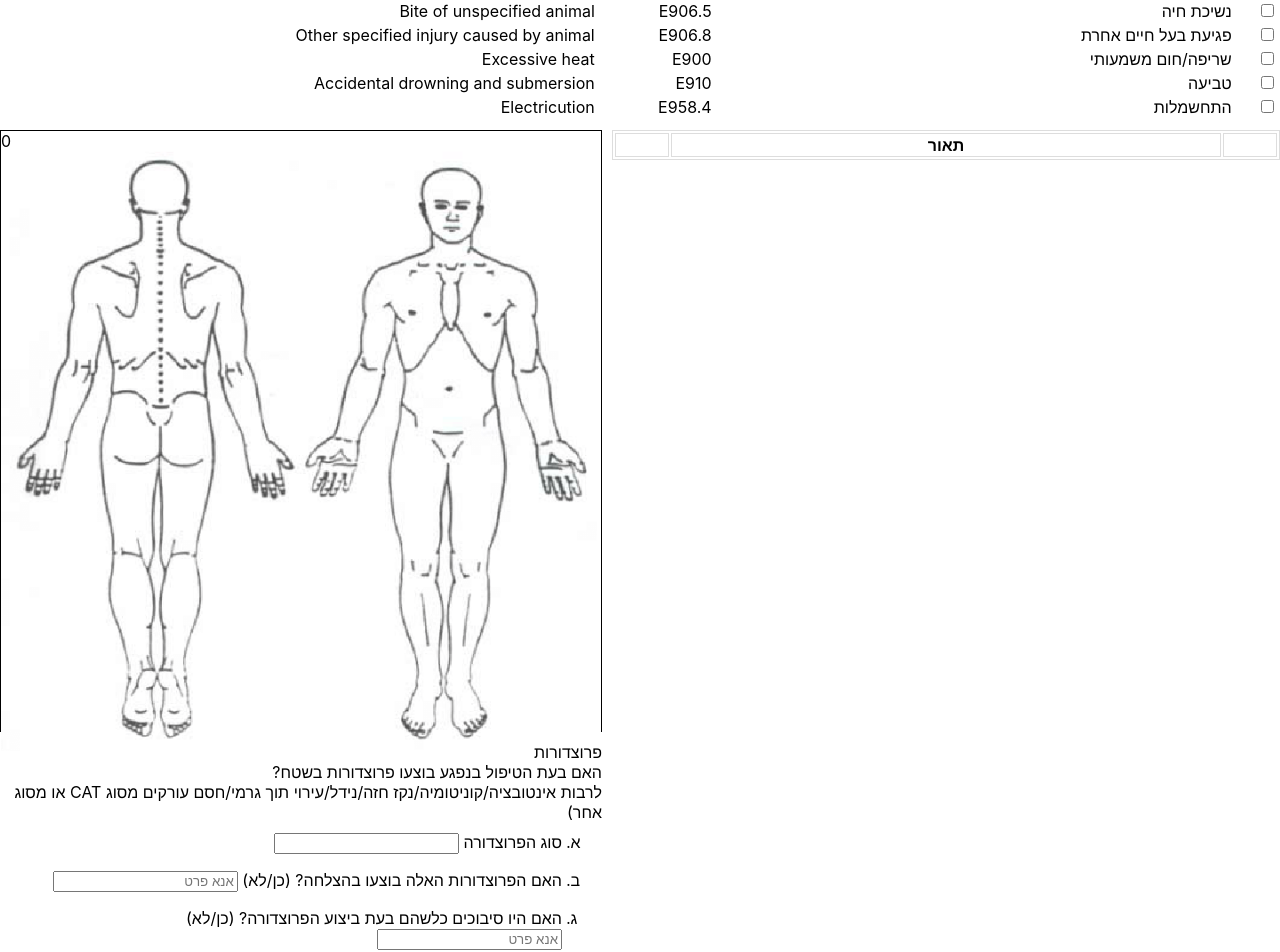
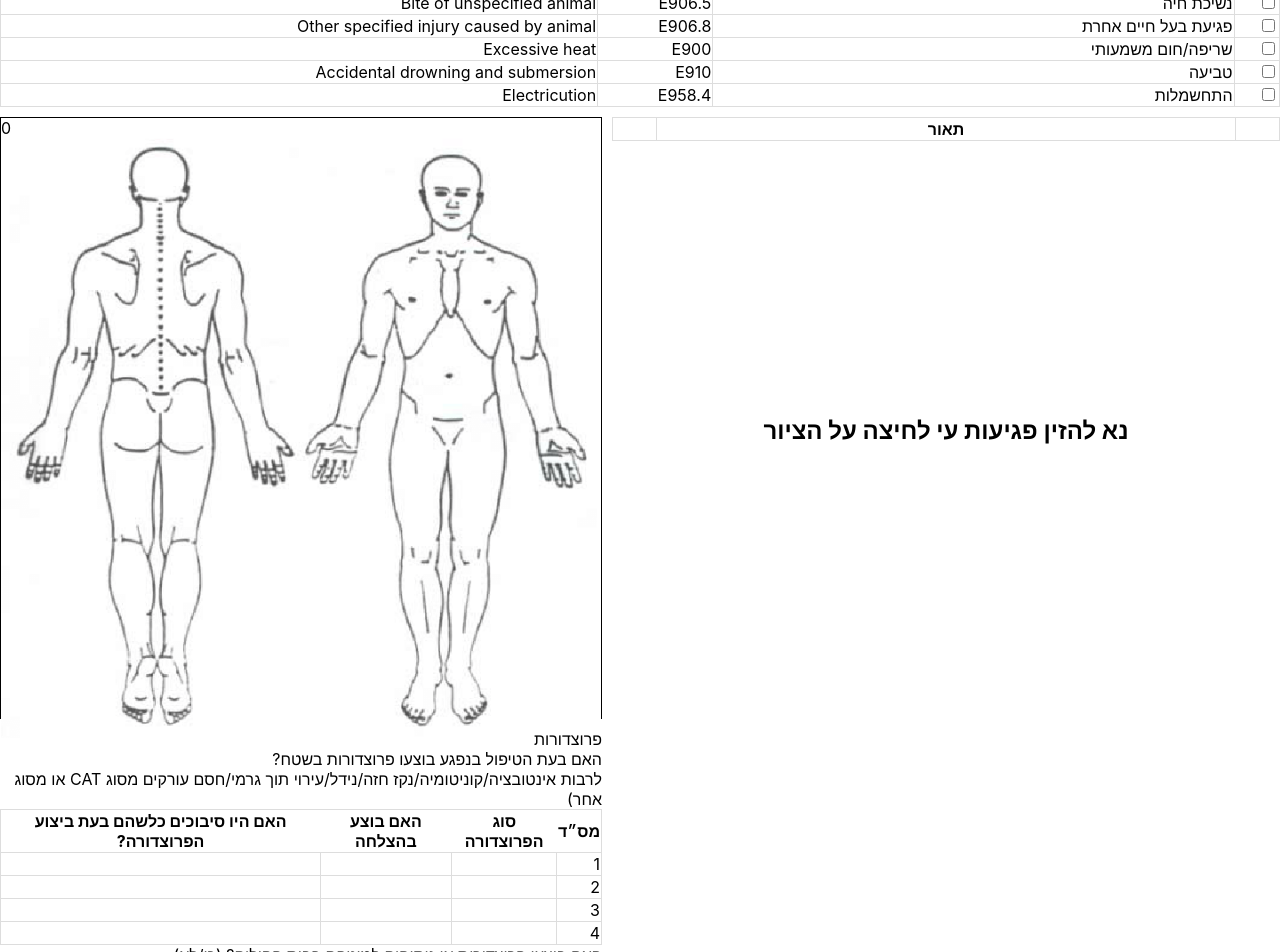
Before and after one commit to liorpaz/forensics-report, a React (Create React App) app: page / in a window 1280 px wide. Shown: the part 260-1212 px from the top of the page. Built offline with nearby package versions, Linux system fonts and the light colour scheme.

Commit message:
change question to table

```diff
--- a/src/App.css
+++ b/src/App.css
@@ -13,9 +13,18 @@
 
 /* hide buttons in print media query */
 @media print {
-  button {
+  .no-print {
     display: none !important;
   }
+}
+
+table {
+    width: 100%;
+    border: 1px solid #ddd;
+    border-collapse: collapse;
+}
+table td {
+    border: 1px solid #ddd;
 }
 
 button {
--- a/src/components/Cֹircumstances/Circumstances.css
+++ b/src/components/Cֹircumstances/Circumstances.css
@@ -1,7 +1,3 @@
 .Circumstances {
     grid-area: circumstances;
 }
-
-.Circumstances table {
-    width: 100%;
-}
--- a/src/components/DamagePointDescriptions/DamagePointDescriptions.css
+++ b/src/components/DamagePointDescriptions/DamagePointDescriptions.css
@@ -7,15 +7,17 @@
     width:100%;
 }
 
-.DamagePointDescriptions table {
-    width: 100%;
-    border: 1px solid #ddd;
-}
-
 .DamagePointDescriptions table td,
 .DamagePointDescriptions table th {
     white-space:pre;
     border: 1px solid #ddd;
+}
+
+.DamagePointDescriptions .enter-damage-msg {
+    text-align: center;
+    font-size: 1.5em;
+    font-weight: bold;
+    margin: auto;
 }
 
 .delete {
--- a/src/components/DamagePointDescriptions/DamagePointDescriptions.tsx
+++ b/src/components/DamagePointDescriptions/DamagePointDescriptions.tsx
@@ -4,7 +4,7 @@ import {useStore} from '../../store/StoreContext';
 import {observer} from 'mobx-react-lite';
 
 export const DamagePointDescriptions = observer(()=> {
-  const {damagePoints, addDamagePointDescription, deleteDamagePoint} = useStore()
+  const {damagePoints, numDamagePoints, addDamagePointDescription, deleteDamagePoint} = useStore()
 
   const onInput = useCallback((e:SyntheticEvent, index:number) => {
     const target = e.target as HTMLInputElement;
@@ -30,11 +30,10 @@ export const DamagePointDescriptions = observer(()=> {
                 <td className={'delete'} onClick={()=>deleteDamagePoint(index)}>🗑</td>
               </tr>
             );
-          }
-          )}
+          })}
         </tbody>
       </table>
-
+      {numDamagePoints === 0 && <div className={'enter-damage-msg'}>נא להזין פגיעות עי לחיצה על הציור</div>}
     </div>
   )
 });
--- a/src/components/Header/Header.tsx
+++ b/src/components/Header/Header.tsx
@@ -10,7 +10,7 @@ export const Header = () => {
   }
 
   return (
-    <div className="Header">
+    <div className="Header no-print">
       <div>
         <button onClick={store?.clear}>reset</button>
         <button onClick={print}>print</button>
--- a/src/components/Questions/Procedures.tsx
+++ b/src/components/Questions/Procedures.tsx
@@ -6,11 +6,26 @@ export const Procedures = () => {
     <div className={'question'}>האם בעת הטיפול בנפגע בוצעו פרוצדורות בשטח?</div>
     <div className={'subQuestion'}>לרבות אינטובציה/קוניטומיה/נקז חזה/נידל/עירוי תוך גרמי/חסם עורקים מסוג CAT או מסוג אחר)</div>
     <div className={'answer'}>
-      <ol>
-        <li>סוג הפרוצדורה <input type={'text'} /> </li>
-        <li>האם הפרוצדורות האלה בוצעו בהצלחה? (כן/לא) <input type={'text'} placeholder={'אנא פרט'} /> </li>
-        <li> האם היו סיבוכים כלשהם בעת ביצוע הפרוצדורה? (כן/לא) <input type={'text'} placeholder={'אנא פרט'} />  </li>
-      </ol>
+      <table>
+        <thead>
+          <tr>
+            <th>מס״ד</th>
+            <th>סוג הפרוצדורה</th>
+            <th>האם בוצע בהצלחה</th>
+            <th> האם היו סיבוכים כלשהם בעת ביצוע הפרוצדורה?</th>
+          </tr>
+        </thead>
+        <tbody>
+          {[1,2,3,4].map((index) => (
+          <tr key={index}>
+            <td>{index}</td>
+            <td></td>
+            <td></td>
+            <td></td>
+          </tr>))}
+
+        </tbody>
+      </table>
       <div className={'question'}>
         האם בוצעו פרוצדורות או ניתוחים למיניהם בבית החולים? (כן/לא) <input type={'text'} placeholder={'אנא פרט'} />
       </div>
--- a/src/components/Questions/Questions.css
+++ b/src/components/Questions/Questions.css
@@ -28,7 +28,3 @@
 .Questions .answer {
 
 }
-
-table {
-    width: 100%;
-}
```
